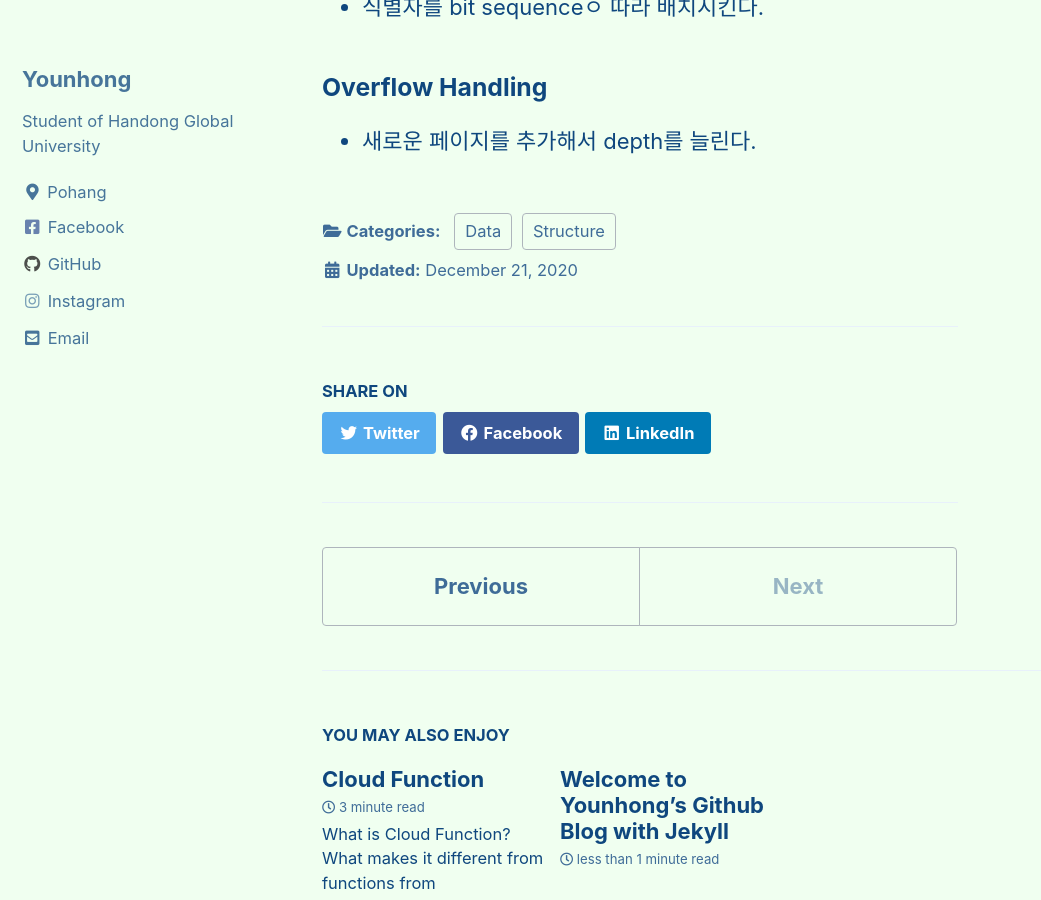
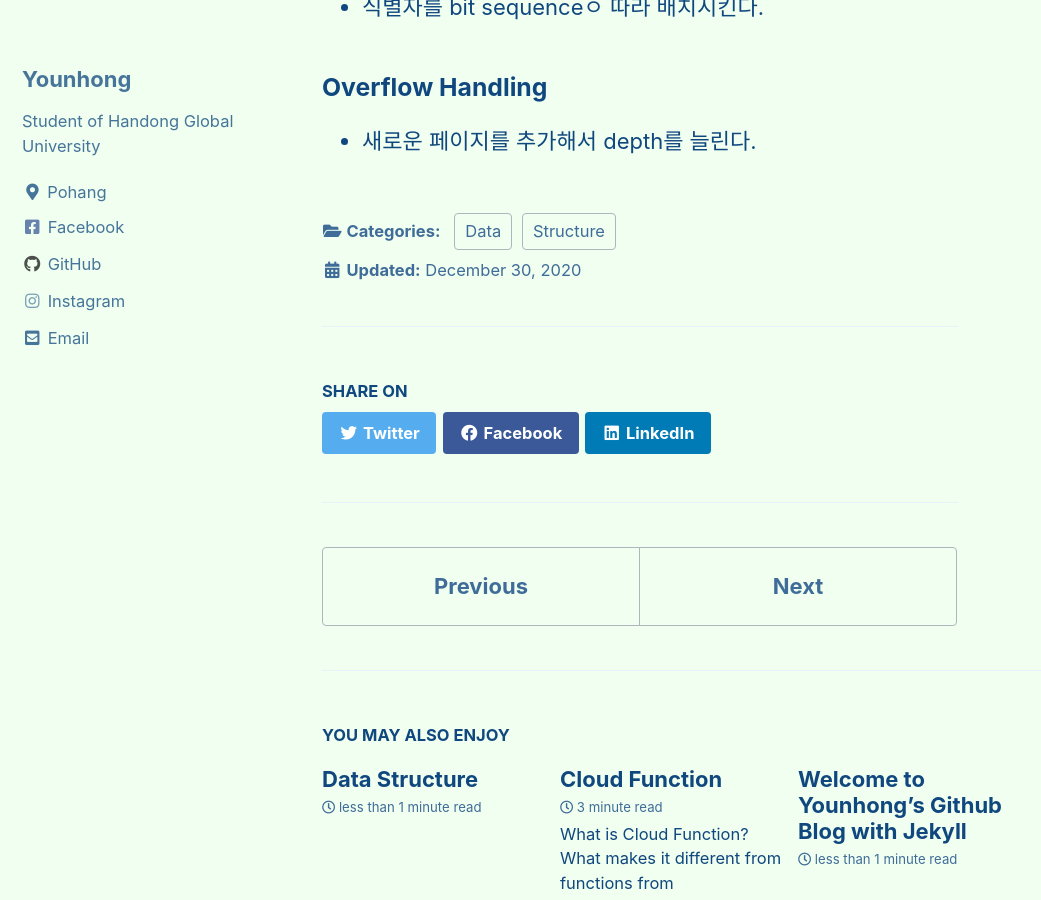
Before and after one commit to Younhong/younhong.github.io, a Jekyll site: the page built from _posts/2020-12-21-data-structure-post.md, in a window 1280 px wide and 900 px high, scrolled down 16109 px. Shown: the whole window, without its empty margins (0-1041 px from the left). Built offline with Jekyll 4.4.1, drawn with Linux system fonts in a browser that asks for light colours; cached includes are drawn as plain includes; comment, search, counter and statistics services are not loaded.

Commit message:
update date

```diff
--- a/_posts/2020-12-21-data-structure-post.md
+++ b/_posts/2020-12-21-data-structure-post.md
@@ -1,6 +1,6 @@
 ---
 title: "Data Structure"
-date: 2020-12-21 11:26:28 -0400
+date: 2020-12-30 16:26:28 -0400
 categories: Data Structure
 ---
 
```
Also changed, not shown: _posts/2020-12-31-computer-architecture-post.md (added, +5 -0 lines).
